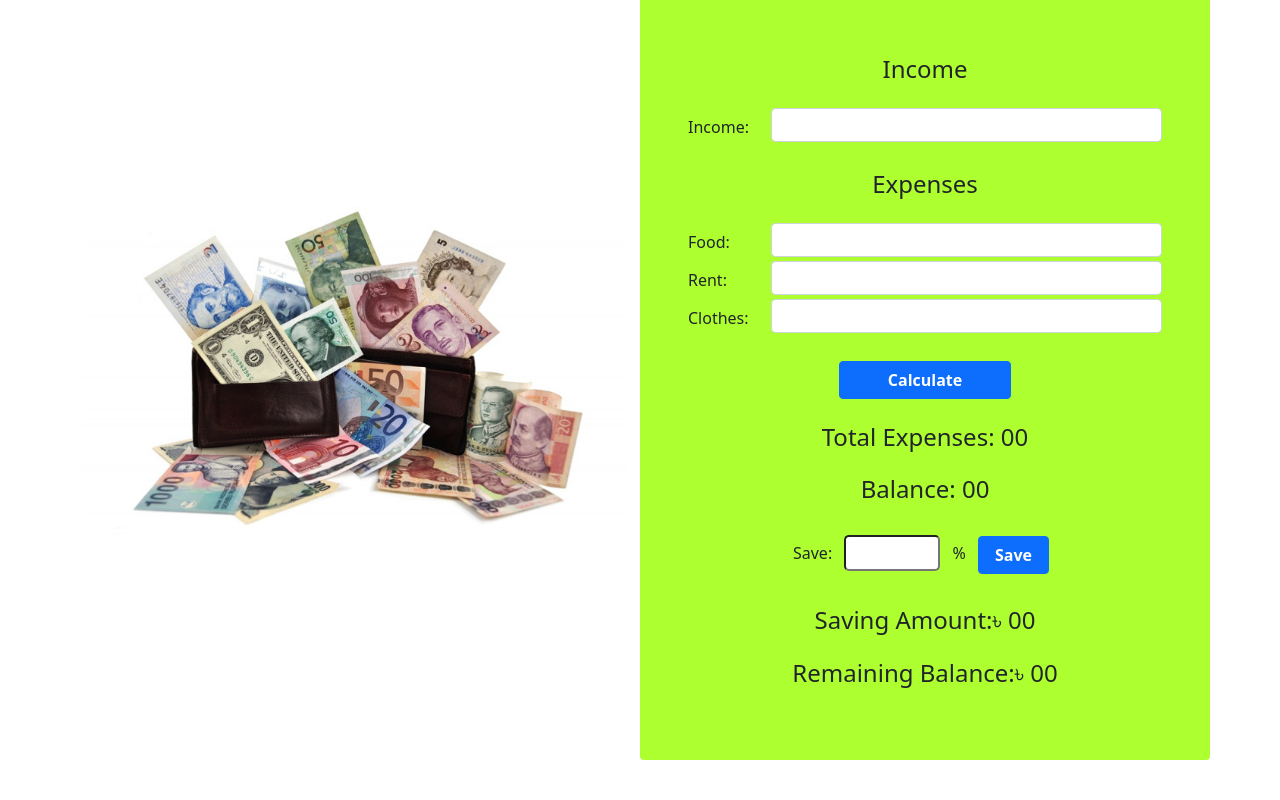
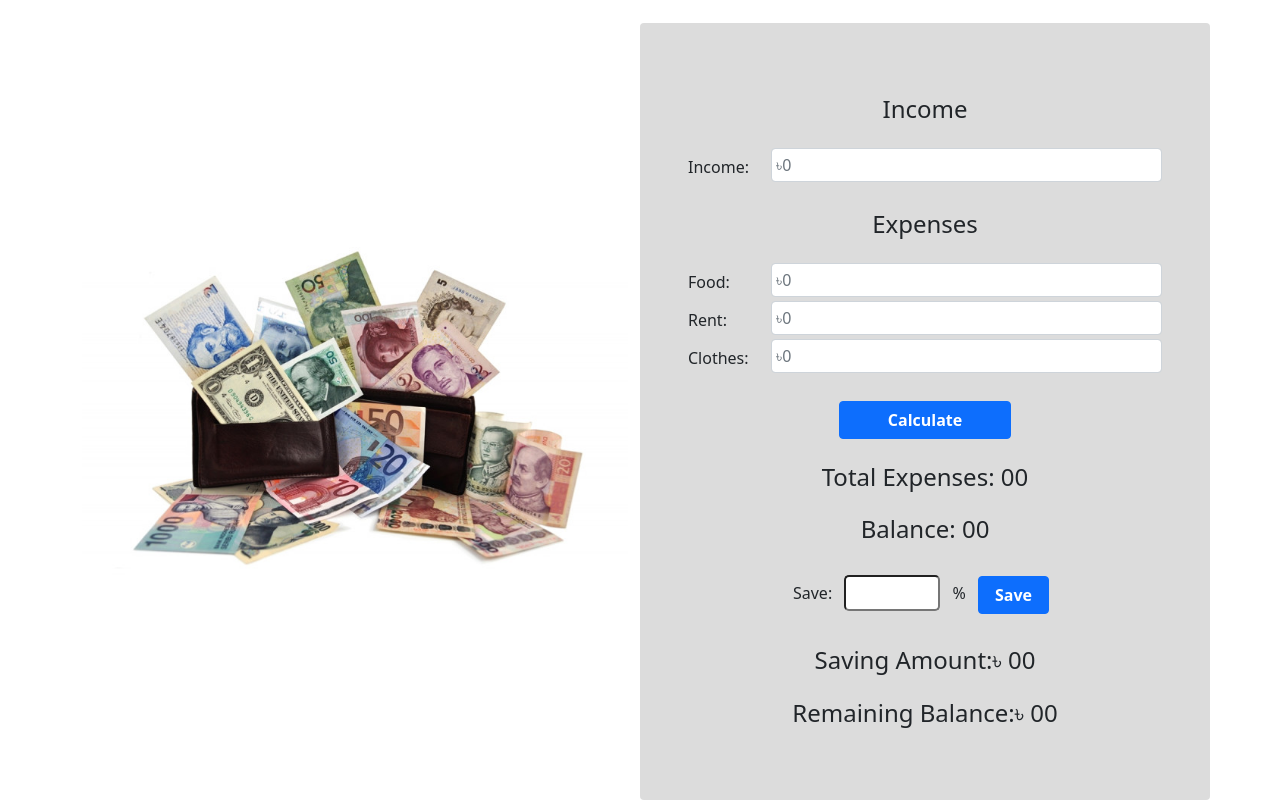
Before and after one commit to rafi252000/money-master, a plain HTML site: page index.html in a window 1280 px wide. Shown: the part 121-921 px from the top of the page. Before the commit the page ends 881 px from the top, so only its background shows below. Drawn offline with nearby package versions, Linux system fonts and the light colour scheme.

Commit message:
added final code

```diff
--- a/css/style.css
+++ b/css/style.css
@@ -1,6 +1,8 @@
+/* income cal. bg style */
 .bg-color{
-    background-color: greenyellow;
+    background-color: gainsboro;
 }
+/* body bac. color */
 .input-body{
     background-color: #DCDCDC;
     width: 90%;
--- a/index.html
+++ b/index.html
@@ -15,10 +15,10 @@
 <body>
 
     <header>
-        <h1 class="text-center text-success mt-5 fs-1 fw-bold">Money Calculation</h1>
+        <h1 class="text-center col-12 col-md-12 text-success mt-5 fs-1 fw-bold">Money Calculation</h1>
     </header>
     <main>
-        <div class="container">
+        <div class="container mt-5">
             <div class="row">
                 <!-----------
                   add  Imaige
@@ -36,7 +36,7 @@
                          --------->
                         <label for="income" class="col-sm-2 col-form-label fst-normal">Income:</label>
                         <div class="col-sm-10">
-                            <input type="number"  class="form-control input-body p-1" id="income">
+                            <input type="number"  class="form-control input-body p-1" placeholder="৳0" id="income">
                         </div>
                     </div>
                 </div>
@@ -46,21 +46,21 @@
                         <!-------------
                             cost part
                         ---------------->
-                        <label for="income" class="col-sm-2 col-form-label">Food:</label>
+                        <label for="income" class="col-sm-2 col-form-label fst-normal">Food:</label>
                         <div class="col-sm-10">
-                            <input type="number"  class="form-control input-body p-1" id="food">
+                            <input type="number"  class="form-control input-body p-1" id="food" placeholder="৳0">
                         </div>
                     </div>
                     <div class="form-group row">
-                        <label for="income" class="col-sm-2 col-form-label">Rent:</label>
+                        <label for="income" class="col-sm-2 col-form-label fst-normal">Rent:</label>
                         <div class="col-sm-10">
-                            <input type="number"  class="form-control input-body p-1" id="rent">
+                            <input type="number"  class="form-control input-body p-1" id="rent" placeholder="৳0">
                         </div>
                     </div>
                     <div class="form-group row mb-3">
-                        <label for="income" class="col-sm-2 col-form-label">Clothes:</label>
+                        <label for="income" class="col-sm-2 col-form-label ">Clothes:</label>
                         <div class="col-sm-10">
-                            <input type="number"  class="form-control input-body p-1" id="clothes">
+                            <input type="number"  class="form-control input-body p-1" id="clothes" placeholder="৳0">
                         </div>
                     </div>
                 </div>
```
